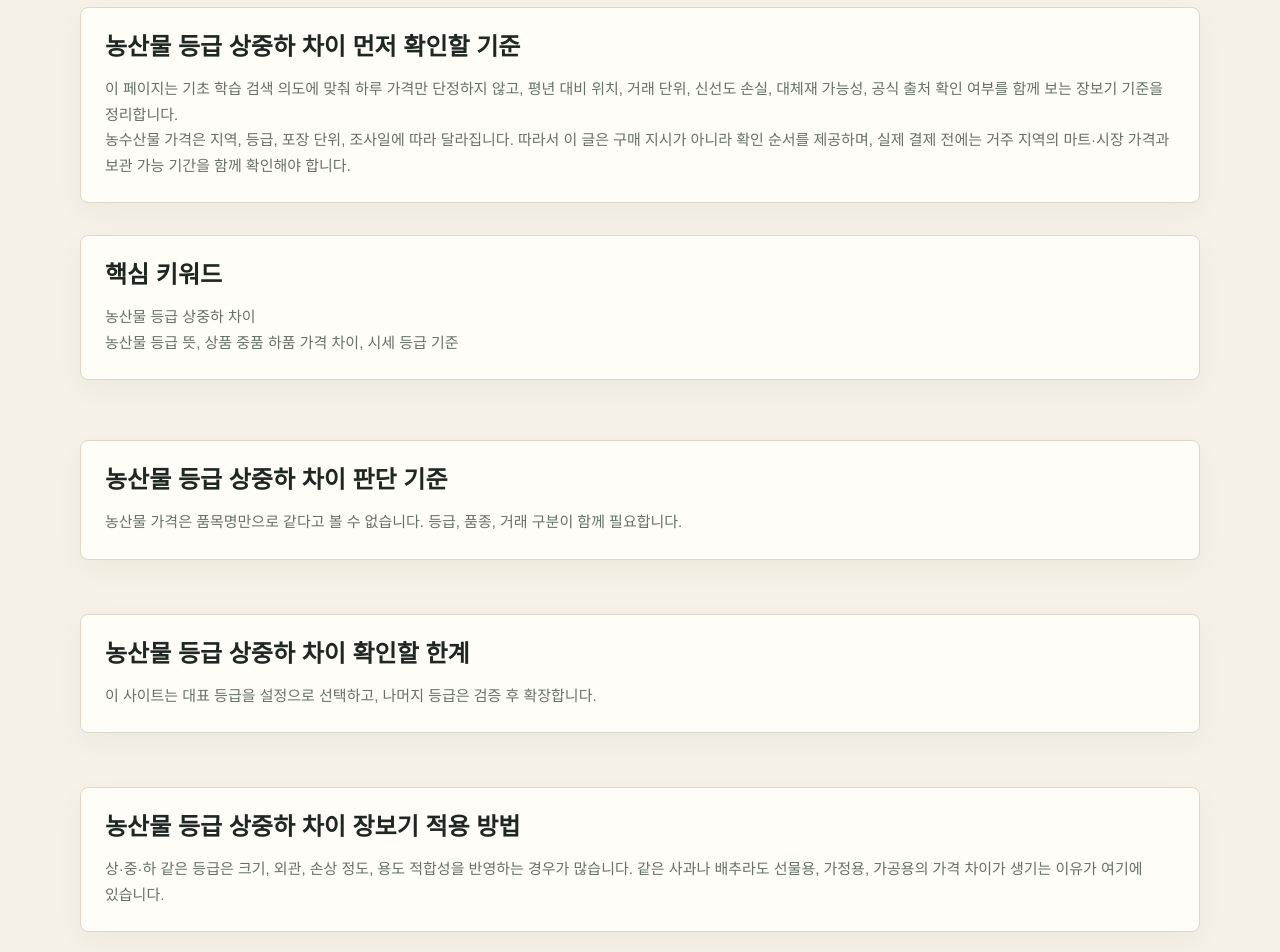
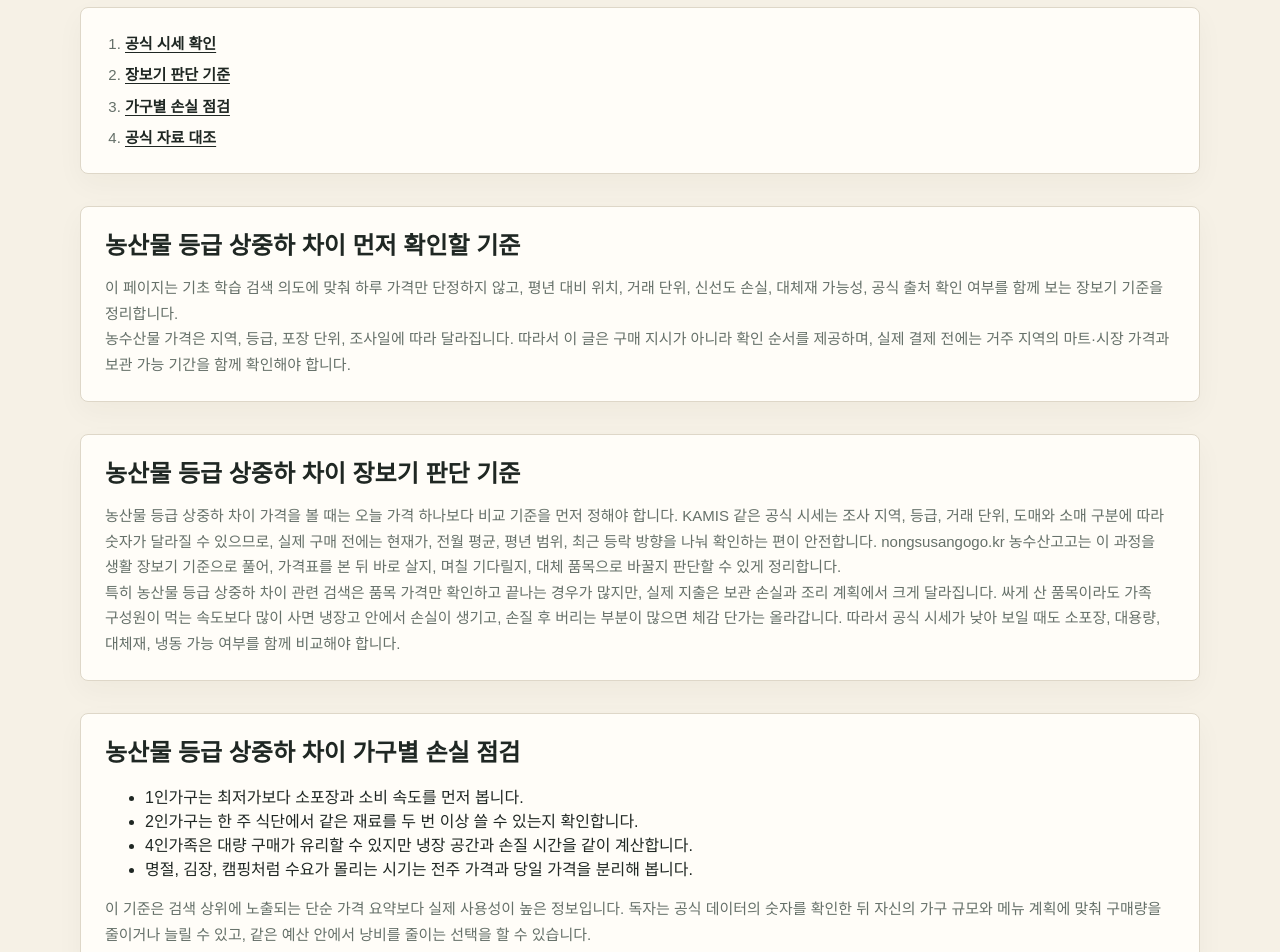
Before and after one commit to lsk7209/nongsusangogo.kr, a Next.js app: page /learn/rank-difference in a window 1280 px wide. Shown: the part 280-1232 px from the top of the page. Built offline with nearby package versions, Linux system fonts and the light colour scheme; no server answers; a web font is replaced by a local one.

Commit message:
Improve nongsusangogo AdSense pSEO content

```diff
--- a/app/compare/[pair]/page.tsx
+++ b/app/compare/[pair]/page.tsx
@@ -8,6 +8,7 @@ import {
 } from "@/lib/content/db-keyword-pages";
 import { getOptionalDatabase } from "@/lib/content/db-pages";
 import { createDatabase } from "@/lib/db/client";
+import { buildKeywordSeo } from "@/lib/seo/adsense-metadata";
 
 type PageProps = { params: { pair: string } };
 
@@ -31,8 +32,7 @@ export async function generateMetadata({
   );
   if (!page) return {};
   return {
-    title: page.title,
-    description: page.searchSummary,
+    ...buildKeywordSeo(page),
     alternates: { canonical: `${readEnv().SITE_URL}${page.path}` },
   };
 }
--- a/app/guide/[slug]/page.tsx
+++ b/app/guide/[slug]/page.tsx
@@ -4,6 +4,7 @@ import { KeywordPageView } from "@/components/keyword-page-view";
 import { readEnv } from "@/lib/config/env";
 import { getKeywordPage, getKeywordPagesByIntent } from "@/lib/content/keyword-pages";
 import { canUseFixturePublicFallback } from "@/lib/gates/public-launch";
+import { buildKeywordSeo } from "@/lib/seo/adsense-metadata";
 
 type PageProps = { params: { slug: string } };
 
@@ -21,8 +22,7 @@ export function generateMetadata({ params }: PageProps): Metadata {
   const page = getKeywordPage("guide", params.slug);
   if (!page) return {};
   return {
-    title: page.title,
-    description: page.searchSummary,
+    ...buildKeywordSeo(page),
     alternates: { canonical: `${readEnv().SITE_URL}${page.path}` },
   };
 }
--- a/app/learn/[slug]/page.tsx
+++ b/app/learn/[slug]/page.tsx
@@ -4,6 +4,7 @@ import { KeywordPageView } from "@/components/keyword-page-view";
 import { readEnv } from "@/lib/config/env";
 import { getKeywordPage, getKeywordPagesByIntent } from "@/lib/content/keyword-pages";
 import { canUseFixturePublicFallback } from "@/lib/gates/public-launch";
+import { buildKeywordSeo } from "@/lib/seo/adsense-metadata";
 
 type PageProps = { params: { slug: string } };
 
@@ -21,8 +22,7 @@ export function generateMetadata({ params }: PageProps): Metadata {
   const page = getKeywordPage("learn", params.slug);
   if (!page) return {};
   return {
-    title: page.title,
-    description: page.searchSummary,
+    ...buildKeywordSeo(page),
     alternates: { canonical: `${readEnv().SITE_URL}${page.path}` },
   };
 }
--- a/app/page.tsx
+++ b/app/page.tsx
@@ -8,12 +8,11 @@ import { getPublishedEditorialPosts } from "@/lib/content/editorial-posts";
 import { hubs } from "@/lib/content/site-pages";
 import { createDatabase } from "@/lib/db/client";
 import { buildReadinessReport } from "@/lib/gates/readiness";
+import { buildHomeSeo } from "@/lib/seo/adsense-metadata";
 
 export function generateMetadata() {
   return {
-    title: "농수산물 시세와 장보기 가격 기준",
-    description:
-      "농수산물 시세, 농산물 가격, 장보기 타이밍, 보관 손실, 대체재 기준을 실생활 관점으로 정리합니다.",
+    ...buildHomeSeo(),
     alternates: {
       canonical: readEnv().SITE_URL,
     },
--- a/app/season/[event]/page.tsx
+++ b/app/season/[event]/page.tsx
@@ -8,6 +8,7 @@ import {
 } from "@/lib/content/db-keyword-pages";
 import { getOptionalDatabase } from "@/lib/content/db-pages";
 import { createDatabase } from "@/lib/db/client";
+import { buildKeywordSeo } from "@/lib/seo/adsense-metadata";
 
 type PageProps = { params: { event: string } };
 
@@ -31,8 +32,7 @@ export async function generateMetadata({
   );
   if (!page) return {};
   return {
-    title: page.title,
-    description: page.searchSummary,
+    ...buildKeywordSeo(page),
     alternates: { canonical: `${readEnv().SITE_URL}${page.path}` },
   };
 }
--- a/app/swap/[slug]/page.tsx
+++ b/app/swap/[slug]/page.tsx
@@ -8,6 +8,7 @@ import {
 } from "@/lib/content/db-keyword-pages";
 import { getOptionalDatabase } from "@/lib/content/db-pages";
 import { createDatabase } from "@/lib/db/client";
+import { buildKeywordSeo } from "@/lib/seo/adsense-metadata";
 
 type PageProps = { params: { slug: string } };
 
@@ -31,8 +32,7 @@ export async function generateMetadata({
   );
   if (!page) return {};
   return {
-    title: page.title,
-    description: page.searchSummary,
+    ...buildKeywordSeo(page),
     alternates: { canonical: `${readEnv().SITE_URL}${page.path}` },
   };
 }
--- a/app/timing/[slug]/page.tsx
+++ b/app/timing/[slug]/page.tsx
@@ -8,6 +8,7 @@ import {
 } from "@/lib/content/db-keyword-pages";
 import { getOptionalDatabase } from "@/lib/content/db-pages";
 import { createDatabase } from "@/lib/db/client";
+import { buildKeywordSeo } from "@/lib/seo/adsense-metadata";
 
 type PageProps = { params: { slug: string } };
 
@@ -31,8 +32,7 @@ export async function generateMetadata({
   );
   if (!page) return {};
   return {
-    title: page.title,
-    description: page.searchSummary,
+    ...buildKeywordSeo(page),
     alternates: { canonical: `${readEnv().SITE_URL}${page.path}` },
   };
 }
--- a/components/keyword-page-view.tsx
+++ b/components/keyword-page-view.tsx
@@ -58,7 +58,15 @@ export function KeywordPageView({ page }: { page: KeywordPage }) {
       <p className="eyebrow">{page.intent}</p>
       <h1>{page.title}</h1>
       <p>{page.searchSummary}</p>
-      <section className="panel">
+      <nav className="panel article-toc table-of-contents" aria-label="페이지 목차">
+        <ol>
+          <li><a href="#market-check">공식 시세 확인</a></li>
+          <li><a href="#buying-decision">장보기 판단 기준</a></li>
+          <li><a href="#household-risk">가구별 손실 점검</a></li>
+          <li><a href="#official-sources">공식 자료 대조</a></li>
+        </ol>
+      </nav>
+      <section className="panel" id="market-check">
         <h2>{page.primaryKeyword} 먼저 확인할 기준</h2>
         <p>
           이 페이지는 {intentLabels[page.intent]} 검색 의도에 맞춰 하루 가격만
@@ -70,6 +78,37 @@ export function KeywordPageView({ page }: { page: KeywordPage }) {
           따라서 이 글은 구매 지시가 아니라 확인 순서를 제공하며, 실제 결제
           전에는 거주 지역의 마트·시장 가격과 보관 가능 기간을 함께 확인해야
           합니다.
+        </p>
+      </section>
+      <section className="panel" id="buying-decision">
+        <h2>{page.primaryKeyword} 장보기 판단 기준</h2>
+        <p>
+          {page.primaryKeyword} 가격을 볼 때는 오늘 가격 하나보다 비교 기준을 먼저 정해야 합니다.
+          KAMIS 같은 공식 시세는 조사 지역, 등급, 거래 단위, 도매와 소매 구분에 따라 숫자가 달라질 수
+          있으므로, 실제 구매 전에는 현재가, 전월 평균, 평년 범위, 최근 등락 방향을 나눠 확인하는 편이
+          안전합니다. nongsusangogo.kr 농수산고고는 이 과정을 생활 장보기 기준으로 풀어, 가격표를 본 뒤
+          바로 살지, 며칠 기다릴지, 대체 품목으로 바꿀지 판단할 수 있게 정리합니다.
+        </p>
+        <p>
+          특히 {page.primaryKeyword} 관련 검색은 품목 가격만 확인하고 끝나는 경우가 많지만, 실제
+          지출은 보관 손실과 조리 계획에서 크게 달라집니다. 싸게 산 품목이라도 가족 구성원이 먹는
+          속도보다 많이 사면 냉장고 안에서 손실이 생기고, 손질 후 버리는 부분이 많으면 체감 단가는
+          올라갑니다. 따라서 공식 시세가 낮아 보일 때도 소포장, 대용량, 대체재, 냉동 가능 여부를 함께
+          비교해야 합니다.
+        </p>
+      </section>
+      <section className="panel" id="household-risk">
+        <h2>{page.primaryKeyword} 가구별 손실 점검</h2>
+        <ul>
+          <li>1인가구는 최저가보다 소포장과 소비 속도를 먼저 봅니다.</li>
+          <li>2인가구는 한 주 식단에서 같은 재료를 두 번 이상 쓸 수 있는지 확인합니다.</li>
+          <li>4인가족은 대량 구매가 유리할 수 있지만 냉장 공간과 손질 시간을 같이 계산합니다.</li>
+          <li>명절, 김장, 캠핑처럼 수요가 몰리는 시기는 전주 가격과 당일 가격을 분리해 봅니다.</li>
+        </ul>
+        <p>
+          이 기준은 검색 상위에 노출되는 단순 가격 요약보다 실제 사용성이 높은 정보입니다. 독자는
+          공식 데이터의 숫자를 확인한 뒤 자신의 가구 규모와 메뉴 계획에 맞춰 구매량을 줄이거나 늘릴 수
+          있고, 같은 예산 안에서 낭비를 줄이는 선택을 할 수 있습니다.
         </p>
       </section>
       <section className="panel">
@@ -95,7 +134,7 @@ export function KeywordPageView({ page }: { page: KeywordPage }) {
         </ol>
       </section>
       <PriceSourceGuide itemName={page.primaryKeyword} />
-      <section className="panel">
+      <section className="panel" id="official-sources">
         <h2>{page.primaryKeyword} 공식 자료 대조</h2>
         <p>
           검색 결과나 커뮤니티 체감 가격은 빠르게 변하지만 기준이 섞이기 쉽습니다.
--- /dev/null
+++ b/lib/seo/adsense-metadata.ts
@@ -0,0 +1,24 @@
+import type { KeywordPage } from "@/lib/content/keyword-pages";
+
+const SITE_IDENTITY = "농수산고고 nongsusangogo.kr";
+
+function trimDescription(value: string) {
+  return value.length > 155 ? `${value.slice(0, 152)}...` : value;
+}
+
+export function buildKeywordSeo(page: Pick<KeywordPage, "title" | "searchSummary">) {
+  return {
+    title: `${SITE_IDENTITY} | ${page.title}`,
+    description: trimDescription(
+      `nongsusangogo.kr 농수산고고는 ${page.searchSummary} 공식 시세, 평년 비교, 보관 손실, 장보기 판단 기준을 함께 정리합니다.`,
+    ),
+  };
+}
+
+export function buildHomeSeo() {
+  return {
+    title: "농수산고고 nongsusangogo.kr 농수산물 시세와 장보기 가격 기준",
+    description:
+      "nongsusangogo.kr 농수산고고는 농산물, 수산물, 축산물 가격 흐름을 공식 시세와 생활 장보기 기준으로 비교합니다.",
+  };
+}
```
